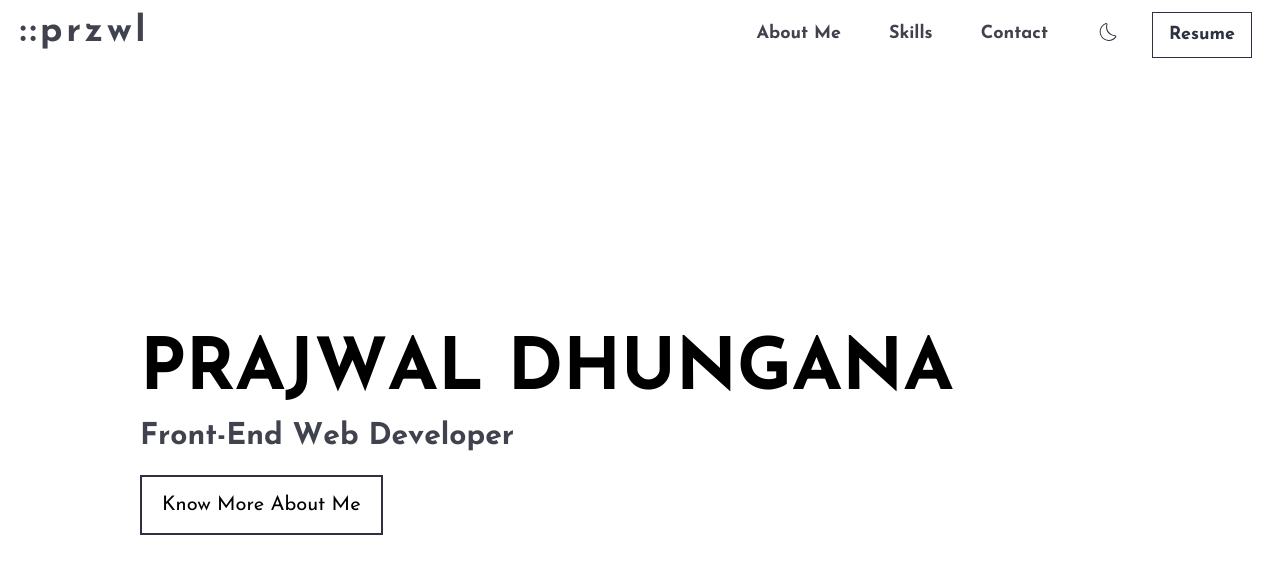
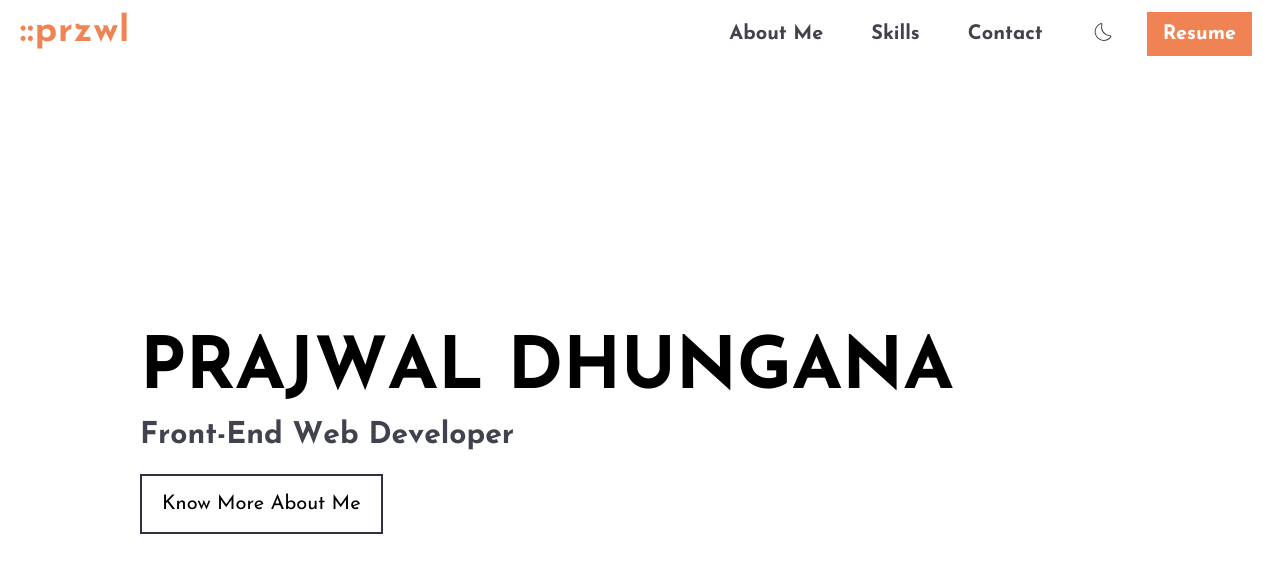
Before and after one commit to PrajwalDhungana/portfolio, a Next.js app: page / in a window 1280 px wide. Shown: the top 574 px of the page. Built offline with nearby package versions, Linux system fonts and the light colour scheme.

Commit message:
style: Change logo font and color
Adjust button color

```diff
--- a/components/Header/Header.tsx
+++ b/components/Header/Header.tsx
@@ -55,7 +55,7 @@ export default function Header({}: Props) {
             }}
           >
             <Link href="/">
-              <h3 className="text-charcoal font-bold text-4xl tracking-widest">
+              <h3 className="text-clay hover:text-charcoal font-bold text-4xl font-righte tracking-wide">
                 ::przwl
               </h3>
             </Link>
@@ -67,13 +67,13 @@ export default function Header({}: Props) {
             variants={navListVariants}
             initial="start"
             animate="end"
-            className="hidden md:flex text-lg font-semibold"
+            className="hidden md:flex text-xl font-semibold"
           >
             <Link href="/about">
               <motion.li
                 variants={navLinksVariant}
                 transition={navLinksTransition}
-                className="py-2 px-4 mx-2 text-charcoal cursor-pointer hover:text-deep hover:scale-125"
+                className="py-2 px-4 mx-2 text-charcoal cursor-pointer hover:text-clay"
               >
                 About Me
               </motion.li>
@@ -82,7 +82,7 @@ export default function Header({}: Props) {
               <motion.li
                 variants={navLinksVariant}
                 transition={navLinksTransition}
-                className="py-2 px-4 mx-2 text-charcoal cursor-pointer hover:text-deep"
+                className="py-2 px-4 mx-2 text-charcoal cursor-pointer hover:text-clay"
               >
                 Skills
               </motion.li>
@@ -91,7 +91,7 @@ export default function Header({}: Props) {
               <motion.li
                 variants={navLinksVariant}
                 transition={navLinksTransition}
-                className="py-2 px-4 mx-2 text-charcoal cursor-pointer hover:text-deep"
+                className="py-2 px-4 mx-2 text-charcoal cursor-pointer hover:text-clay"
               >
                 Contact
               </motion.li>
@@ -101,7 +101,7 @@ export default function Header({}: Props) {
                 variants={navLinksVariant}
                 transition={navLinksTransition}
                 whileTap={{ scale: 0.9 }}
-                className="py-2 px-4 mx-2 text-deep cursor-pointer hover:bg-slate-200"
+                className="py-2 px-4 mx-2 text-charcoal font-bold cursor-pointer hover:bg-slate-200"
               >
                 <CiDark className="text-2xl h-full" />
               </motion.li>
@@ -111,7 +111,7 @@ export default function Header({}: Props) {
                 variants={navLinksVariant}
                 transition={navLinksTransition}
                 whileTap={{ scale: 0.9 }}
-                className="py-2 px-4 mx-2 border text-deep border-deep cursor-pointer hover:bg-deep hover:text-white"
+                className="py-2 px-4 mx-2 bg-clay cursor-pointer hover:bg-charcoal text-white"
               >
                 Resume
               </motion.button>
```
